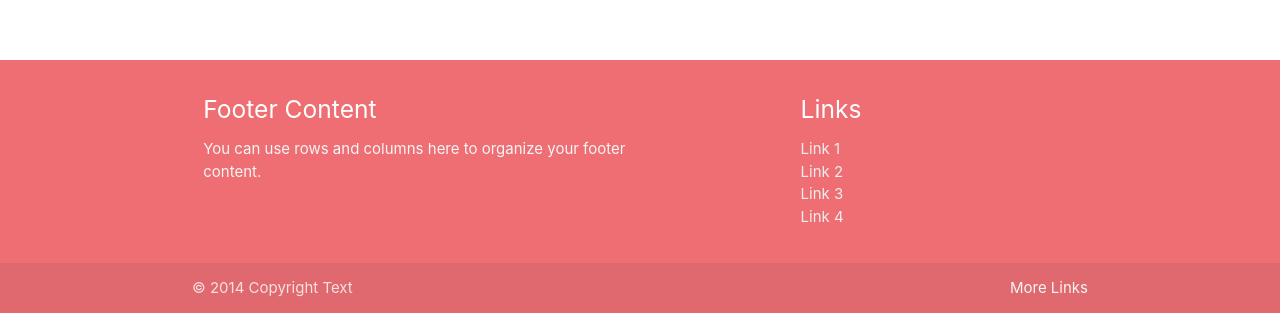
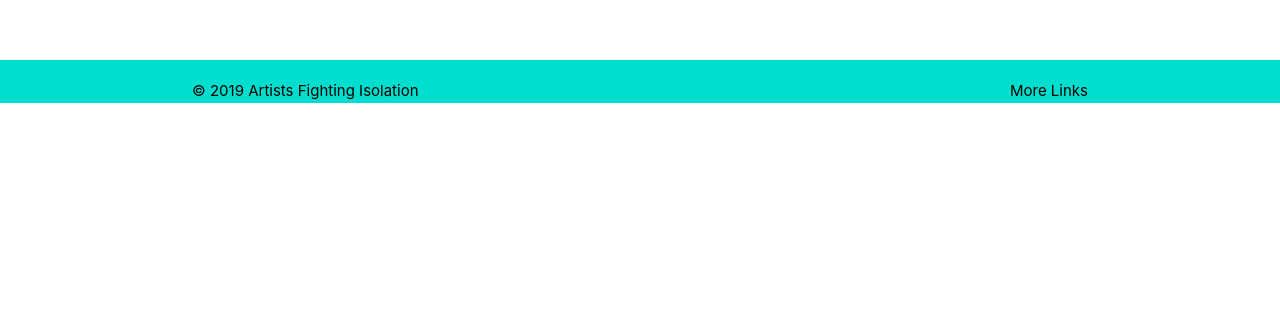
Before and after one commit to sacreutz/AFI, a React (Create React App) app: page / in a window 1280 px wide. Shown: the part 740-1053 px from the top of the page. After the commit the page ends 843 px from the top, so only its background shows below. Built offline with nearby package versions, Linux system fonts and the light colour scheme.

Commit message:
finished basic footer

```diff
--- a/src/Components/Footer/Footer.js
+++ b/src/Components/Footer/Footer.js
@@ -25,8 +25,8 @@ class Footer extends Component {
 
   render() {
     return (
-      <footer className="page-footer">
-        <div className="container">
+      <footer className="page-footer footer">
+        {/* <div className="container">
           <div className="row">
             <div className="col l6 s12">
               <h5 className="white-text">Footer Content</h5>
@@ -61,15 +61,15 @@ class Footer extends Component {
               </ul>
             </div>
           </div>
+        </div> */}
+        {/* <div className="footer-copyright"> */}
+        <div className="container footerText">
+          © 2019 Artists Fighting Isolation
+          <a className=" text-lighten-4 right footerText" href="#!">
+            More Links
+          </a>
         </div>
-        <div className="footer-copyright">
-          <div className="container">
-            © 2014 Copyright Text
-            <a className="grey-text text-lighten-4 right" href="#!">
-              More Links
-            </a>
-          </div>
-        </div>
+        {/* </div> */}
       </footer>
     );
   }
--- a/src/Components/Footer/style.css
+++ b/src/Components/Footer/style.css
@@ -0,0 +1,7 @@
+.footer {
+  background-color: #00dfcf;
+}
+
+.footerText {
+  color: black;
+}
```
